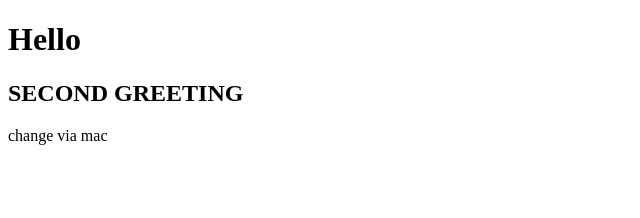
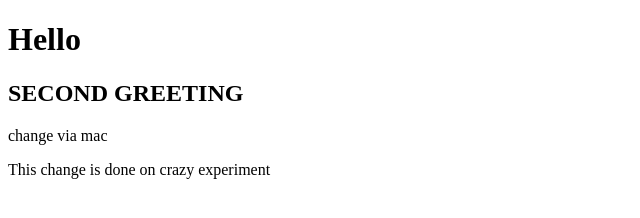
Before and after one commit to vrick6749/NewRepoCodecademy, a website: page index.html in a window 1280 px wide. Shown: the whole page, without its empty margins (0-640 px from the left). Drawn offline with Linux system fonts and the light colour scheme.

Commit message:
testing branches

```diff
--- a/index.html
+++ b/index.html
@@ -10,5 +10,6 @@
     <h1>Hello</h1>
     <h2>SECOND GREETING</h2>
     <p>change via mac</p>
+    <p>This change is done on crazy experiment</p>
 </body>
 </html>
```
